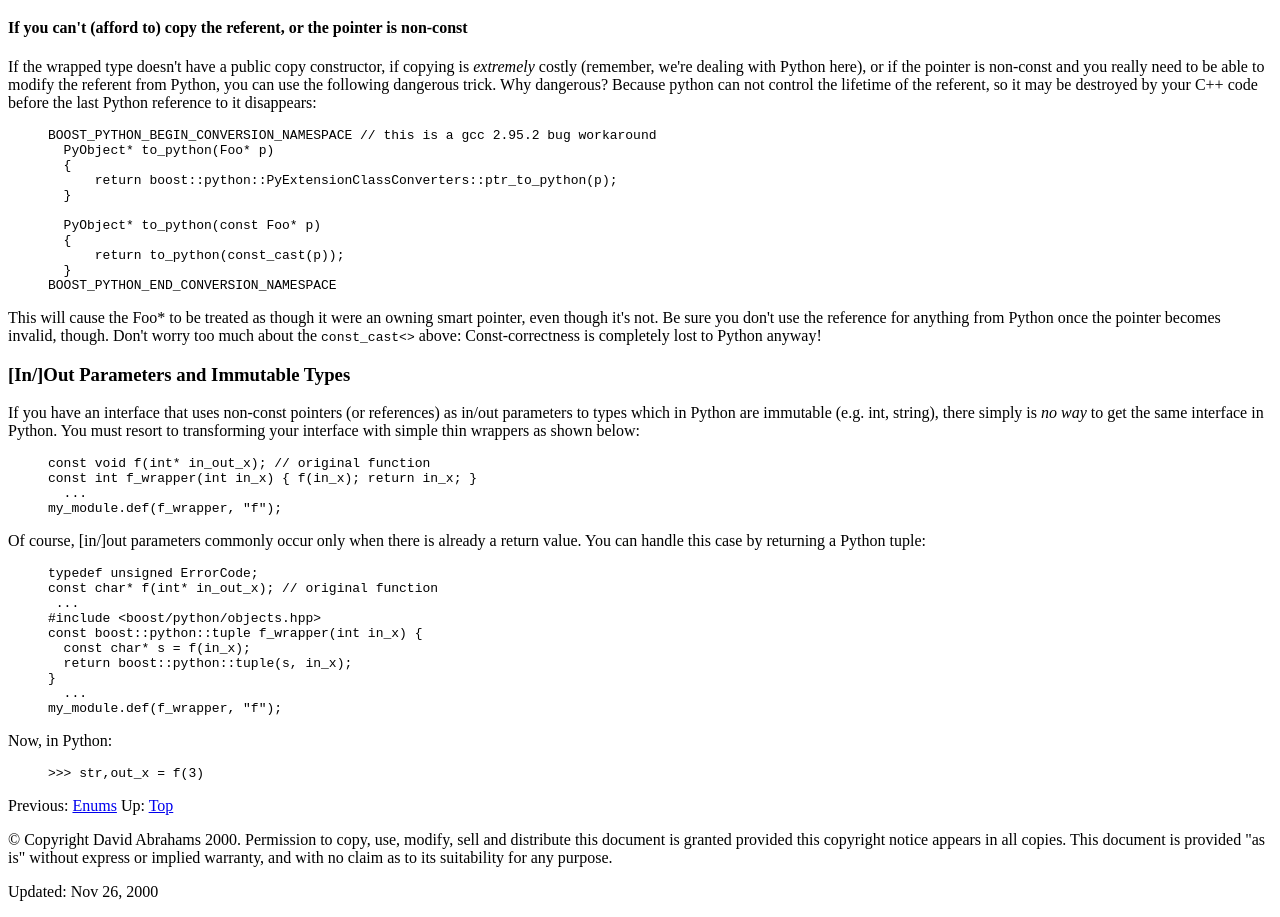
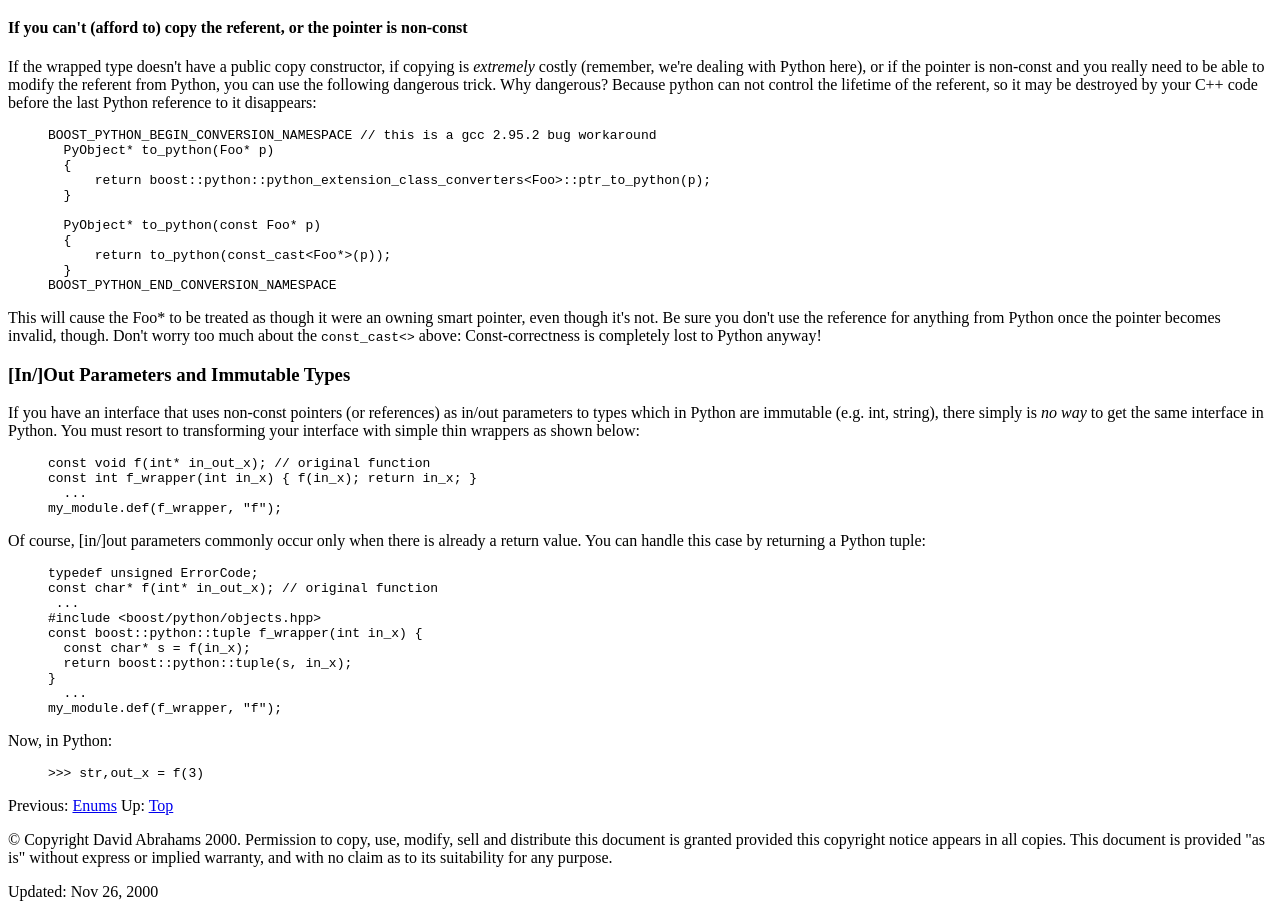
Before and after one commit to abhi12ravi/python, a plain HTML site: page doc/pointers.html in a window 1280 px wide. Shown: the part 791-1708 px from the top of the page. Drawn offline with Linux system fonts and the light colour scheme.

Commit message:
Join ralf_grosse_kunstleve with HEAD

```diff
--- a/doc/pointers.html
+++ b/doc/pointers.html
@@ -85,12 +85,12 @@ code before the last Python reference to it disappears:
 BOOST_PYTHON_BEGIN_CONVERSION_NAMESPACE // this is a gcc 2.95.2 bug workaround
   PyObject* to_python(Foo* p)
   {
-      return boost::python::PyExtensionClassConverters<Foo>::ptr_to_python(p);
+      return boost::python::python_extension_class_converters&ltFoo&gt::ptr_to_python(p);
   }
 
   PyObject* to_python(const Foo* p)
   {
-      return to_python(const_cast<Foo*>(p));
+      return to_python(const_cast&lt;Foo*&gt;(p));
   }
 BOOST_PYTHON_END_CONVERSION_NAMESPACE
 </pre></blockquote>
```
Also changed, not shown: 1 other file.
